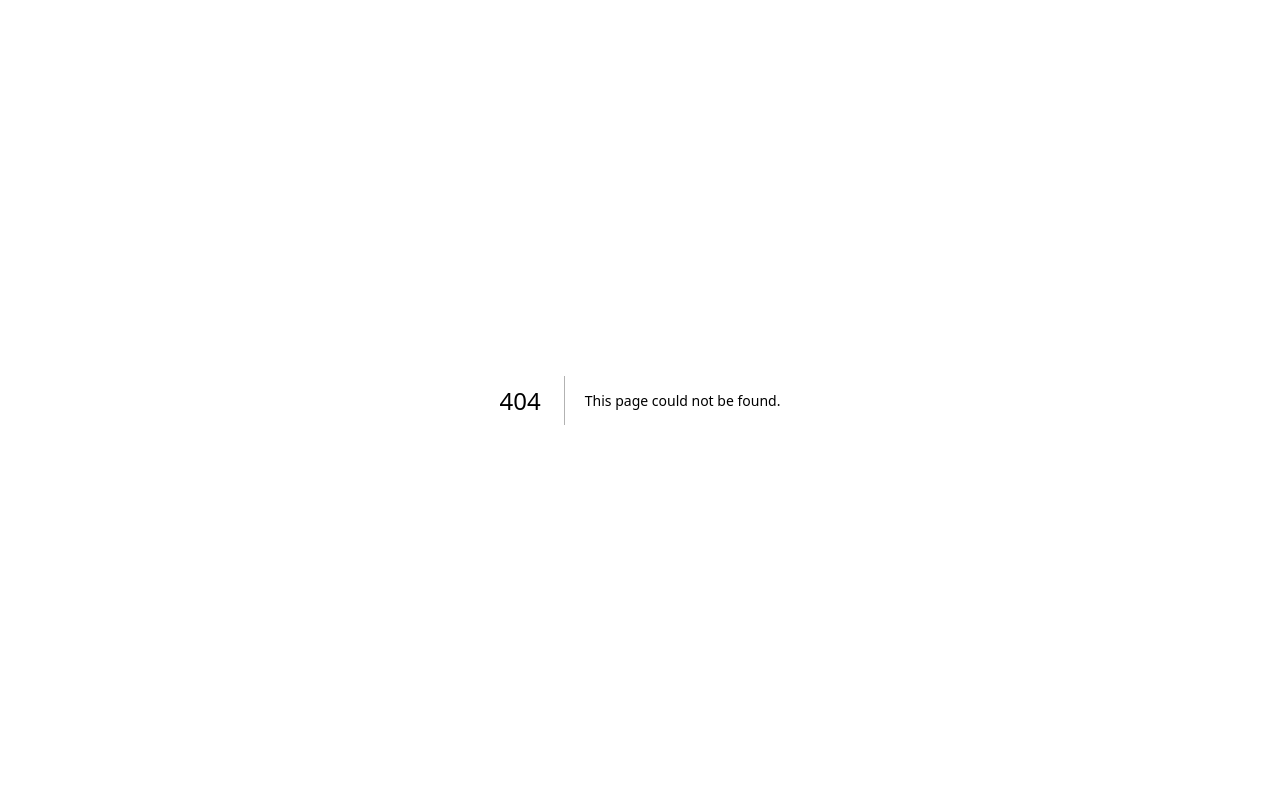
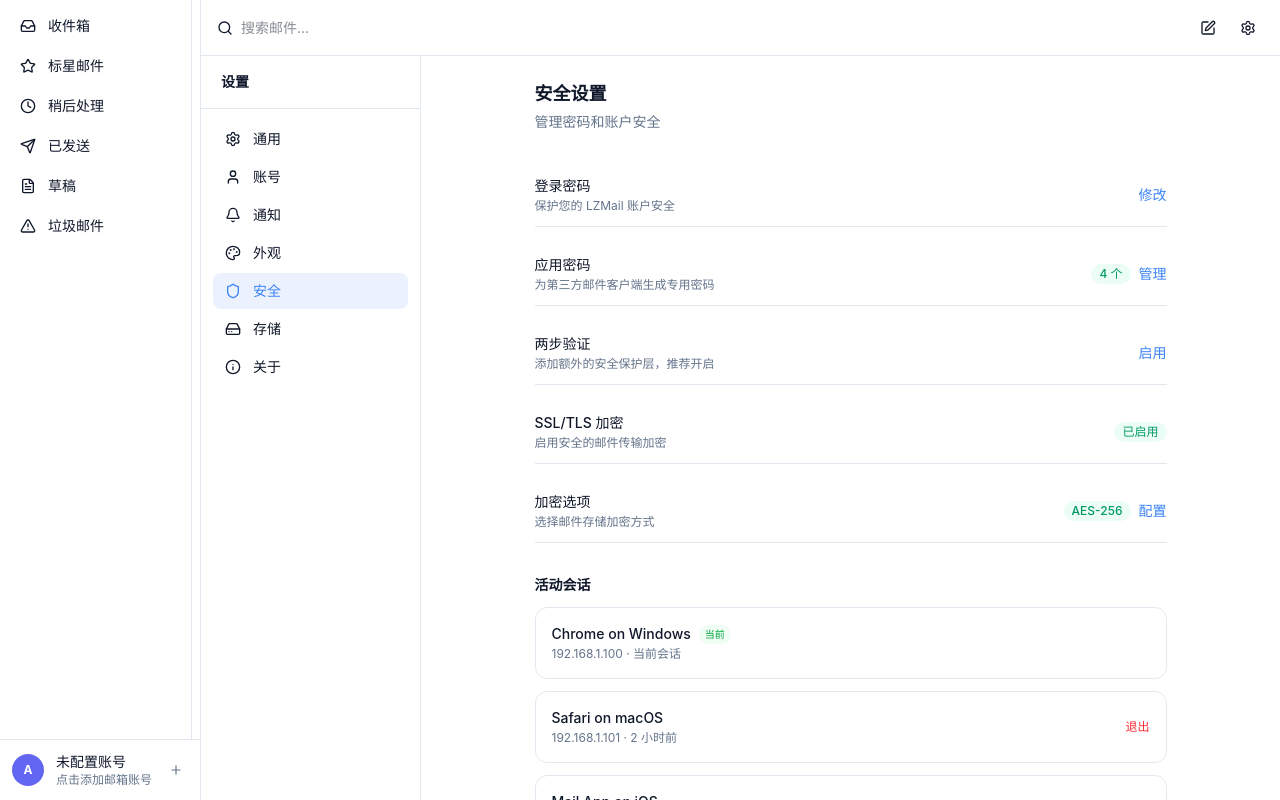
Before and after one commit to sikenali/lzmail, a Next.js app in the folder frontend/: page /settings/security in a window 1280 px wide. Before the commit this address had no page. Built offline with nearby package versions, Linux system fonts and the light colour scheme; no server answers.

Commit message:
feat: add security settings page

```diff
--- /dev/null
+++ b/frontend/src/app/settings/security/page.tsx
@@ -0,0 +1,55 @@
+'use client'
+
+export default function SecuritySettings() {
+  return (
+    <div className="max-w-[680px] mx-auto p-6 space-y-8">
+      <div>
+        <h2 className="text-lg font-semibold mb-1">安全设置</h2>
+        <p className="text-sm text-[var(--muted-foreground)]">管理密码和账户安全</p>
+      </div>
+
+      <div className="space-y-4">
+        {[
+          { title: '登录密码', desc: '保护您的 LZMail 账户安全', action: '修改', badge: '' },
+          { title: '应用密码', desc: '为第三方邮件客户端生成专用密码', action: '管理', badge: '4 个' },
+          { title: '两步验证', desc: '添加额外的安全保护层，推荐开启', action: '启用', badge: '' },
+          { title: 'SSL/TLS 加密', desc: '启用安全的邮件传输加密', action: '', badge: '已启用' },
+          { title: '加密选项', desc: '选择邮件存储加密方式', action: '配置', badge: 'AES-256' },
+        ].map((item, i) => (
+          <div key={i} className="flex items-center justify-between py-3 border-b">
+            <div>
+              <div className="text-sm font-medium">{item.title}</div>
+              <div className="text-xs text-[var(--muted-foreground)] mt-0.5">{item.desc}</div>
+            </div>
+            <div className="flex items-center gap-2">
+              {item.badge && <span className="text-xs bg-emerald-50 text-emerald-600 px-2 py-0.5 rounded-full font-medium">{item.badge}</span>}
+              {item.action && <button className="text-sm text-[var(--primary)] hover:underline">{item.action}</button>}
+            </div>
+          </div>
+        ))}
+      </div>
+
+      <div>
+        <h3 className="text-sm font-semibold mb-3">活动会话</h3>
+        <div className="space-y-3">
+          {[
+            { device: 'Chrome on Windows', ip: '192.168.1.100', lastActive: '当前会话', current: true },
+            { device: 'Safari on macOS', ip: '192.168.1.101', lastActive: '2 小时前', current: false },
+            { device: 'Mail App on iOS', ip: '192.168.1.102', lastActive: '昨天', current: false },
+          ].map((s, i) => (
+            <div key={i} className="flex items-center gap-3 p-4 rounded-xl border bg-[var(--card)]">
+              <div className="flex-1">
+                <div className="flex items-center gap-2">
+                  <span className="text-sm font-medium">{s.device}</span>
+                  {s.current && <span className="text-[10px] px-1.5 py-0.5 rounded-full bg-green-50 text-green-600 font-medium">当前</span>}
+                </div>
+                <div className="text-xs text-[var(--muted-foreground)] mt-0.5">{s.ip} · {s.lastActive}</div>
+              </div>
+              {!s.current && <button className="text-xs text-red-500 hover:underline">退出</button>}
+            </div>
+          ))}
+        </div>
+      </div>
+    </div>
+  )
+}
```
